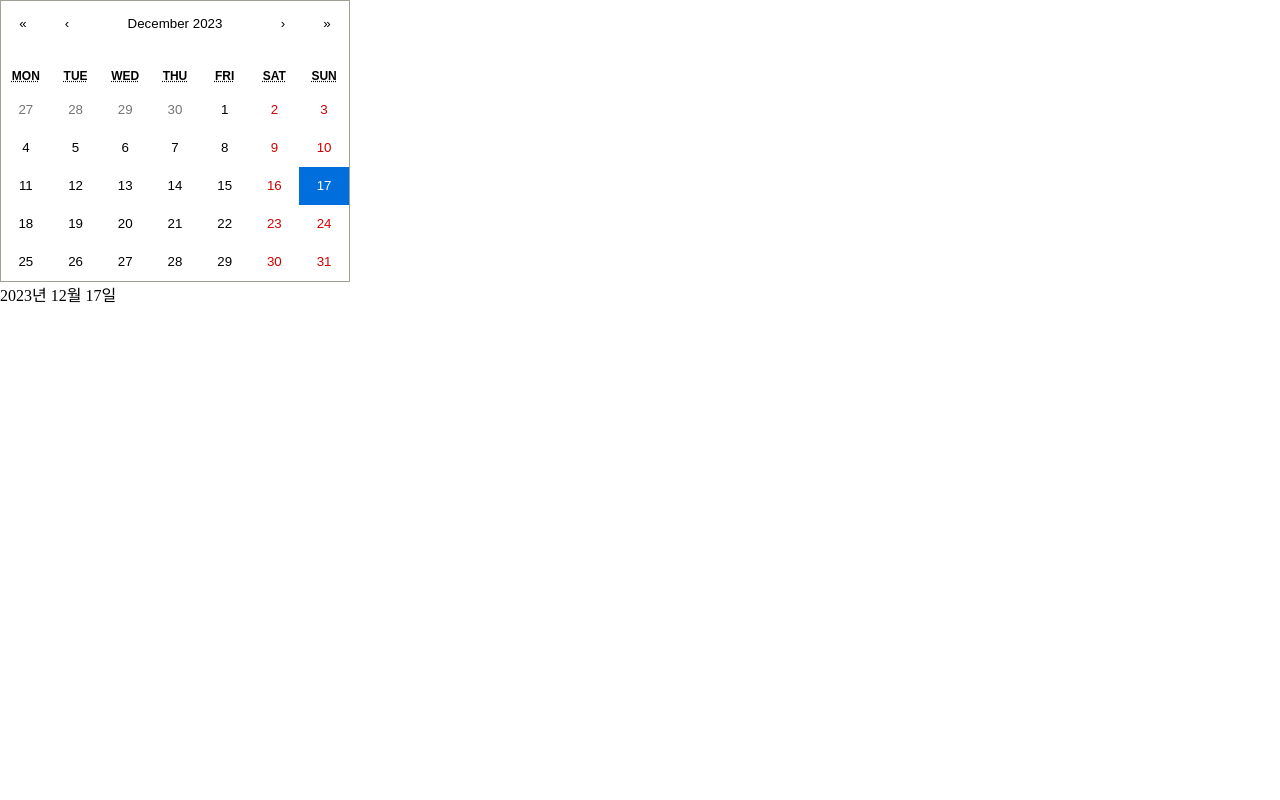
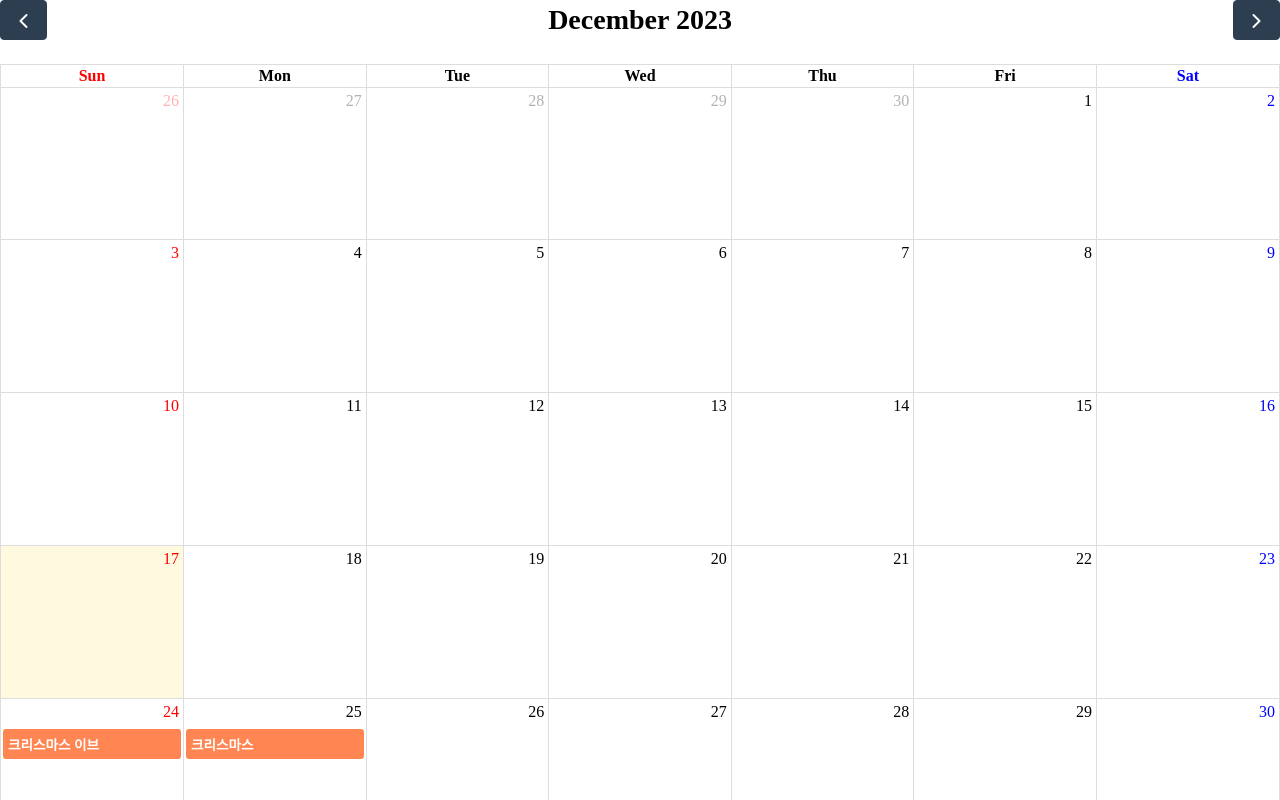
Before and after one commit to yeol0324/platform_popup_go, a Next.js app in the folder fe/: page /calendar in a window 1280 px wide. Shown: the top 800 px of the page. Built offline with nearby package versions, Linux system fonts and the light colour scheme.

Commit message:
updated "full calendar 적용"

```diff
--- a/fe/app/globals.css
+++ b/fe/app/globals.css
@@ -25,3 +25,13 @@ body {
     )
     rgb(var(--background-start-rgb));
 } */
+
+/* 일요일 날짜: 빨간색 */
+.fc-day-sun a {
+  color: red;
+}
+
+/* 토요일 날짜: 파란색 */
+.fc-day-sat a {
+  color: blue;
+}
--- a/fe/components/MyCalendar.tsx
+++ b/fe/components/MyCalendar.tsx
@@ -3,18 +3,74 @@ import React, { useState } from 'react';
 import Calendar from 'react-calendar';
 import moment from 'moment';
 import 'react-calendar/dist/Calendar.css'; // css import
+import FullCalendar from '@fullcalendar/react';
+import { DatesSetArg, EventContentArg } from '@fullcalendar/core';
+import interactionPlugin, { DateClickArg } from '@fullcalendar/interaction';
+import dayGridPlugin from '@fullcalendar/daygrid';
 
-type ValuePiece = Date | null;
+// type ValuePiece = Date | null;
 
-type Value = ValuePiece | [ValuePiece, ValuePiece];
+// type Value = ValuePiece | [ValuePiece, ValuePiece];
+
+// export const MyCalendar = () => {
+//   const [value, onChange] = useState<Value>(new Date());
+
+//   return (
+//     <div>
+//       <Calendar onChange={onChange} value={value} />
+//       <div className="text-gray-500 mt-4">{moment(value?.toString()).format('YYYY년 MM월 DD일')}</div>
+//     </div>
+//   );
+// };
 
 export const MyCalendar = () => {
-  const [value, onChange] = useState<Value>(new Date());
+  const events = [
+    {
+      title: '크리스마스 이브',
+      start: new Date('2023-12-24'),
+      end: new Date('2023-12-24'),
+      isAllDay: true,
+    },
+    {
+      title: '크리스마스',
+      start: new Date('2023-12-25'),
+      end: new Date('2023-12-25'),
+      isAllDay: true,
+    },
+  ];
+
+  const eventContent = (eventInfo: EventContentArg) => {
+    const isAllDay = eventInfo.event.allDay;
+
+    return (
+      <div
+        style={{
+          width: '100%',
+          backgroundColor: isAllDay ? '#5A90FF' : '#FF8652',
+          borderRadius: '3px',
+          padding: 5,
+          color: '#fff',
+          fontWeight: 600,
+        }}
+      >
+        {eventInfo.event.title}
+      </div>
+    );
+  };
 
   return (
     <div>
-      <Calendar onChange={onChange} value={value} />
-      <div className="text-gray-500 mt-4">{moment(value?.toString()).format('YYYY년 MM월 DD일')}</div>
+      <FullCalendar
+        locale="kr"
+        plugins={[dayGridPlugin, interactionPlugin]}
+        events={events}
+        eventContent={eventContent}
+        headerToolbar={{
+          left: 'prev',
+          center: 'title',
+          right: 'next',
+        }}
+      />
     </div>
   );
 };
```
Also changed, not shown: fe/package.json (+6 -1 lines), 1 other file (tests, documents, lock files or other folders).
